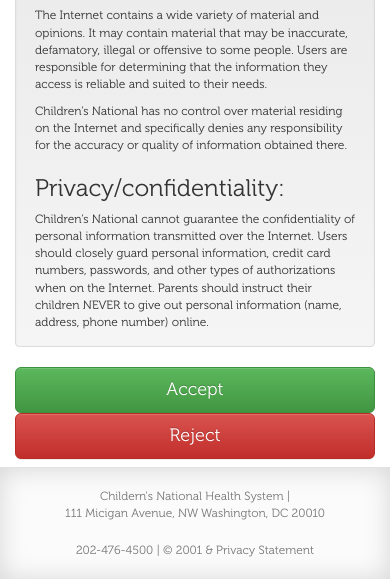
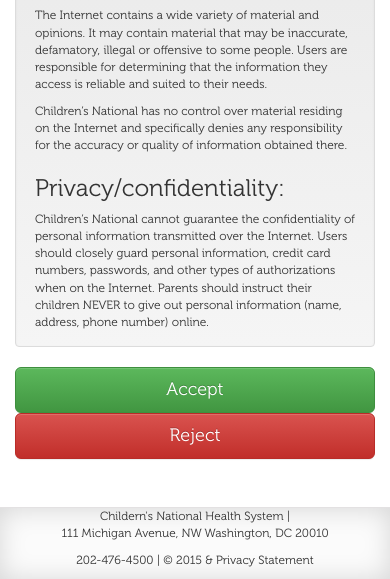
Before and after one commit to jingwang3/bearairlogin, a plain HTML site: page login.html in a window 390 px wide. Shown: the part 342-921 px from the top of the page. Drawn offline with nearby package versions, Linux system fonts and the light colour scheme.

Commit message:
CSS Styles for mobile and desktop

```diff
--- a/login.html
+++ b/login.html
@@ -106,9 +106,9 @@
         <footer>
           <div class="footer">
             <div class="container">
-              <div class="text-center">
-                <p class="text-muted small"><span class="inline-block">Childern's National Health System |</span> <span class="inline-block">111 Micigan Avenue, NW Washington, DC 20010</span></p>
-                <p class="text-muted small"><span class="inline-block">202-476-4500 |</span> <span class="inline-block">&copy; 2001 & Privacy Statement</span></p>
+              <div class="text-center footer-text">
+                <p class="small"><span class="inline-block">Childern's National Health System |</span> <span class="inline-block">111 Michigan Avenue, NW Washington, DC 20010</span></p>
+                <p class="small"><span class="inline-block">202-476-4500 |</span> <span class="inline-block">&copy; 2015 & Privacy Statement</span></p>
               </div>
             </div>
           </div>
```
